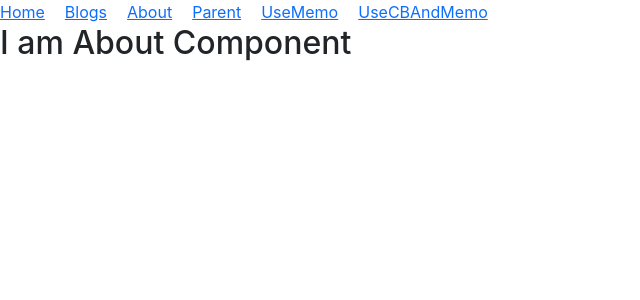
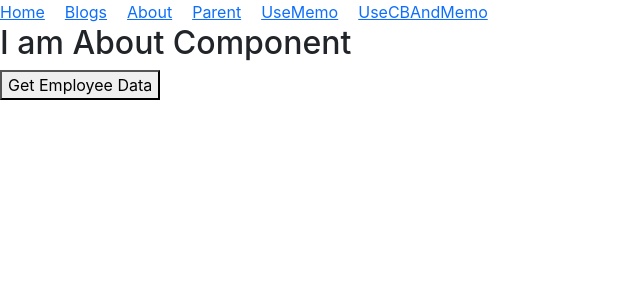
Before and after one commit to udurgesh6/training3, a React (Create React App) app: page /about in a window 1280 px wide. Shown: the top 300 px of the page, without its empty margins (0-640 px from the left). Built offline with nearby package versions, Linux system fonts and the light colour scheme.

Commit message:
axios starting

```diff
--- a/package.json
+++ b/package.json
@@ -6,6 +6,7 @@
     "@testing-library/jest-dom": "^5.16.4",
     "@testing-library/react": "^13.3.0",
     "@testing-library/user-event": "^13.5.0",
+    "axios": "^0.27.2",
     "bootstrap": "^5.2.0",
     "react": "^18.2.0",
     "react-bootstrap": "^2.4.0",
--- a/src/components/About.js
+++ b/src/components/About.js
@@ -1,9 +1,26 @@
-import React from "react";
+import React, { useState } from "react";
+import axios from "axios";
 
 const About = () => {
+  const [employees, setEmployees] = useState([]);
+  const getEmpData = () => {
+    axios
+      .get("http://localhost:8080/employees?age=24&name=Durgesh")
+      .then((response) => {
+        console.log(response);
+        setEmployees(response.data);
+      });
+  };
   return (
     <div>
       <h2>I am About Component</h2>
+      <button onClick={getEmpData}>Get Employee Data</button>
+      {employees.map((emp) => (
+        <div key={emp.testing_id}>
+          <p>Name - {emp.name}</p>
+          <p>Age - {emp.age}</p>
+        </div>
+      ))}
     </div>
   );
 };
```
Also changed, not shown: 1 other file (tests, documents, lock files or other folders).
